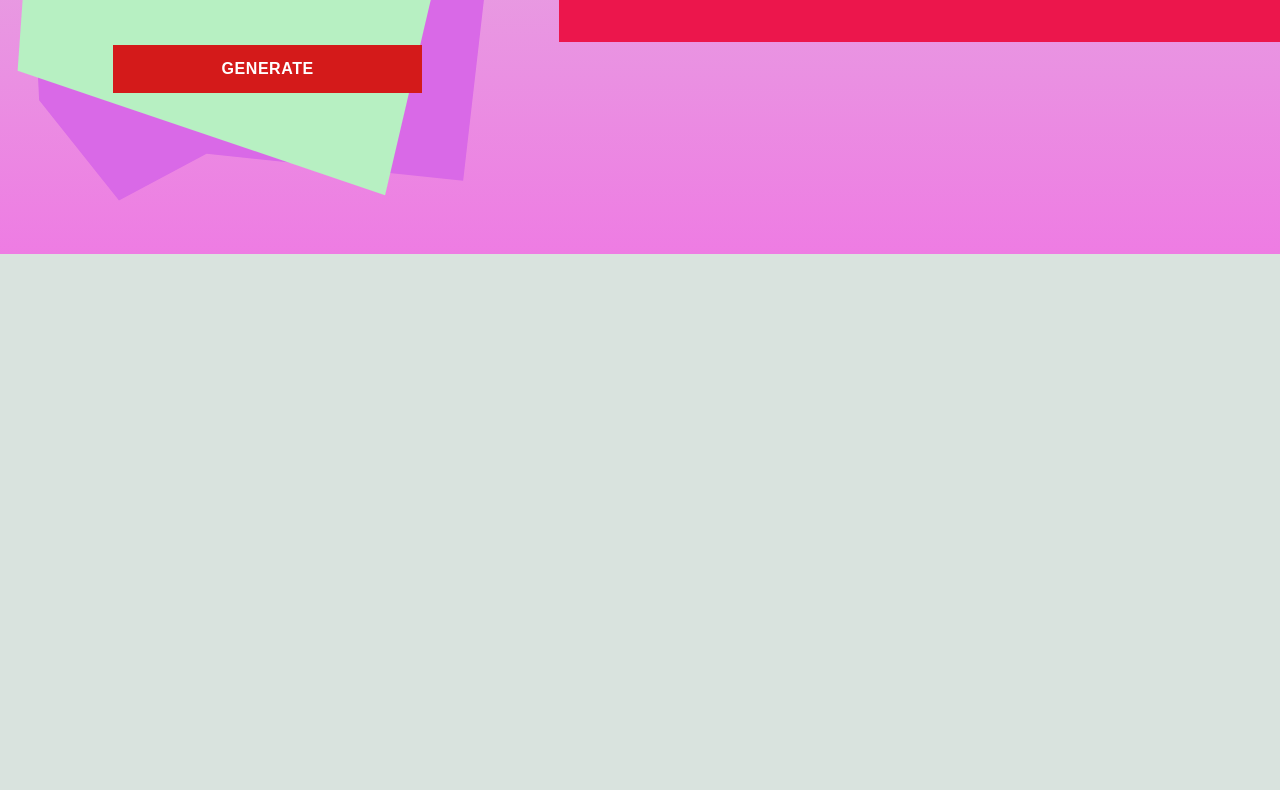
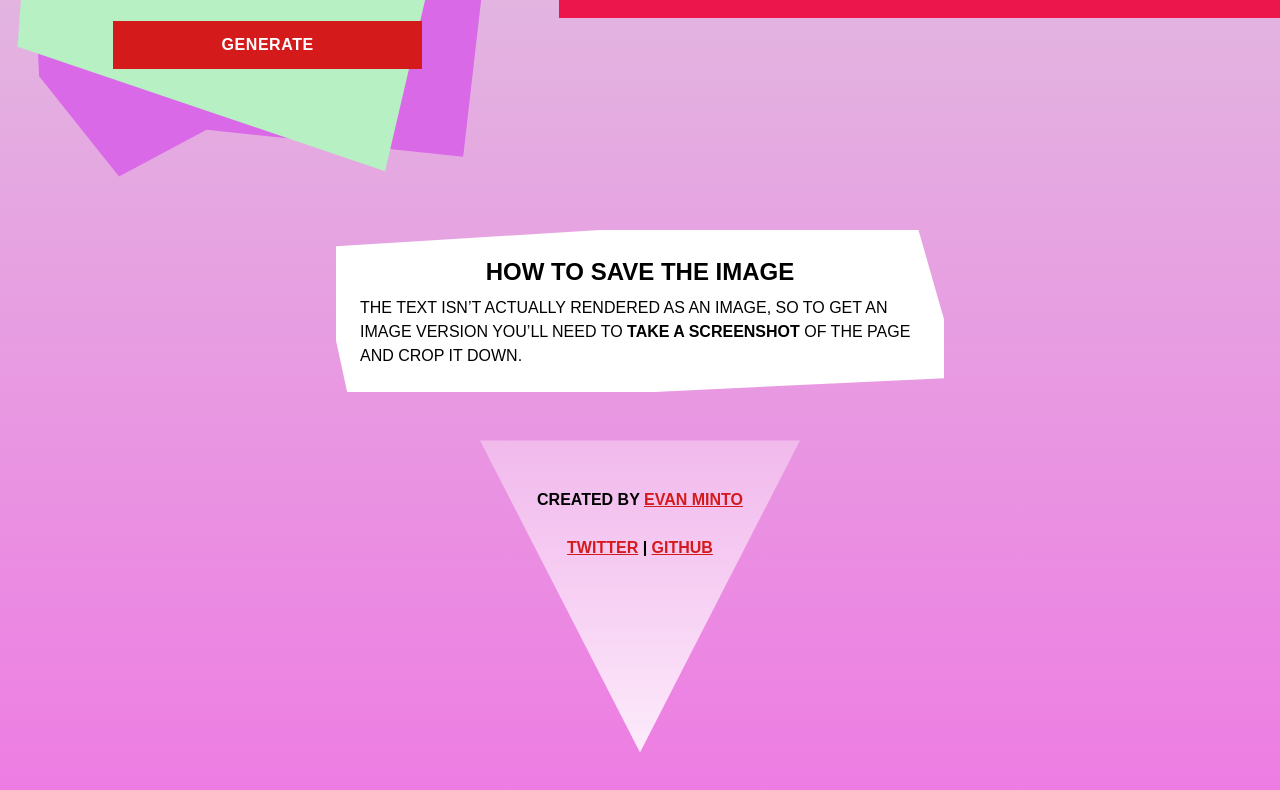
Before and after one commit to evanminto/promare-image-generator, a website built with Parcel: page index.html in a window 1280 px wide. Shown: the part 664-1454 px from the top of the page. Before the commit the page ends 918 px from the top, so only its background shows below. Built offline with nearby package versions, Linux system fonts and the light colour scheme; files whose address does not match are found by name.

Commit message:
Add instructions and credits

```diff
--- a/index.html
+++ b/index.html
@@ -11,7 +11,6 @@
 <div class="wrapper">
   <header>
     <h1>Promare Title Generator</h1>
-    <p>Created by <a href="https://twitter.com/VamptVo">Evan Minto</a></p>
   </header>
 
   <div class="main-content">
@@ -45,4 +44,16 @@
       <title-text-frame></title-text-frame>
     </output>
   </div>
+
+  <div class="center">
+    <section class="box">
+      <h2>How to Save the Image</h2>
+      <p>The text isn’t actually rendered as an image, so to get an image version you’ll need to <strong>take a screenshot</strong> of the page and crop it down.</p>
+    </section>
+  </div>
+
+  <footer>
+    <p>Created by <a href="https://evanminto.com">Evan Minto</a></p>
+    <p><a href="https://twitter.com/VamptVo">Twitter</a> | <a href="https://github.com/evanminto/">GitHub</a></p>
+  </footer>
 </div>
--- a/main.css
+++ b/main.css
@@ -45,6 +45,15 @@ h1 {
   text-transform: uppercase;
   color: #000;
   line-height: 1;
+}
+
+h2 {
+  text-align: center;
+}
+
+h1 + p,
+h2 + p {
+  margin-top: 0.375rem;
 }
 
 label {
@@ -140,12 +149,13 @@ title-text-form::after {
   text-align: center;
 }
 
-.wrapper > header > * + * {
-  margin-top: 0;
-}
-
-.wrapper > header > p {
+.wrapper > footer {
   font-weight: bold;
+  text-align: center;
+  background: white;
+  background: linear-gradient(to top, hsla(0, 0%, 100%, 0.85), hsla(0, 0%, 100%, 0.35));
+  padding: 3rem 3rem 12rem;
+  clip-path: polygon(calc(50% - 10em) 0%, calc(50% + 10em) 0%, 50% 100%);
 }
 
 .main-content {
@@ -168,6 +178,27 @@ title-text-form::after {
   flex-grow: 7;
 }
 
+.main-content ~ * {
+  margin-top: 3rem;
+}
+
 .line-input {
   text-transform: uppercase;
 }
+
+.center {
+  padding-left: 1.5rem;
+  padding-right: 1.5rem;
+}
+
+.center > * {
+  margin-left: auto;
+  margin-right: auto;
+  max-width: 38rem;
+}
+
+.box {
+  background: white;
+  padding: 1.5rem;
+  clip-path: polygon(-3.3% 10.63%, 94.88% -12.31%, 102.73% 90.76%, 2.35% 108.70%);
+}
```
